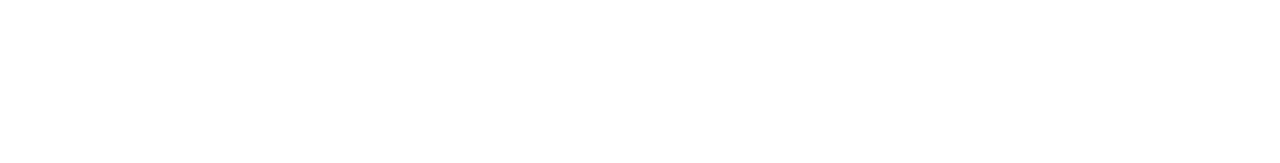
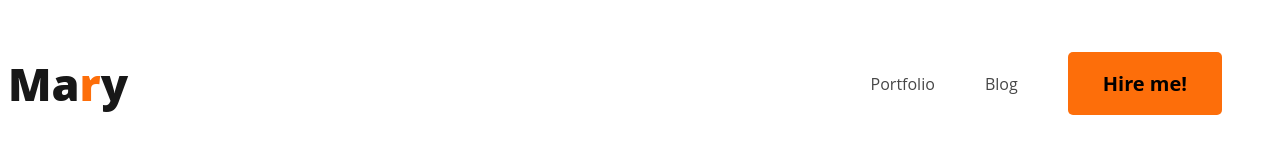
Before and after one commit to fahmidurshanto/developer-portfolio, a plain HTML site: page index.html in a window 1280 px wide. Drawn offline with Linux system fonts and the light colour scheme.

Commit message:
Nav bar added

```diff
--- a/index.html
+++ b/index.html
@@ -3,11 +3,24 @@
 <head>
     <meta charset="UTF-8">
     <meta name="viewport" content="width=device-width, initial-scale=1.0">
-    <title>Developer Portfolio</title>
+    <title>Web Developer Portfolio</title>
+    <link rel="preconnect" href="https://fonts.googleapis.com">
+    <link rel="preconnect" href="https://fonts.gstatic.com" crossorigin>
+    <link href="https://fonts.googleapis.com/css2?family=EB+Garamond:wght@500&display=swap" rel="stylesheet">
+    <link rel="stylesheet" href="styles/style.css">
 </head>
 <body>
     <header>
+        <!-- Navigation section -->
+        <nav>
+            <h3 class="nav-title">Ma<span class="text-orange">r</span>y</h3>
+            <ul>
+                <li><a href="">Portfolio</a></li>
+                <li><a href="">Blog</a></li>
+                <li><button class="btn-primary">Hire me!</button></li>
 
+            </ul>
+        </nav>
     </header>
     <main>
 
--- /dev/null
+++ b/styles/style.css
@@ -0,0 +1,39 @@
+/* Common shared styles */
+*{
+    font-family: 'EB Garamond', serif;
+        font-family: 'Open Sans', sans-serif;
+}
+.text-orange{
+    color: #FD6E0A;
+}
+.btn-primary{
+    background-color: #FD6E0A;
+    border-radius: 5px;
+    border: 0;
+    font-size: 20px;
+    font-weight: 700;
+    padding: 18px 35px;
+}
+/* Nav related styles */
+nav{
+    display: flex;
+    justify-content: space-between;
+    align-items: center;
+}
+.nav-title{
+        color: #181818;
+        font-weight: 800;
+        font-size: 45px;
+}
+nav > ul{
+    display: flex;
+    align-items: center;
+}
+nav li{
+    list-style: none;
+    margin-right: 50px;
+}
+nav a{
+    text-decoration: none;
+    color: #474747;
+}
```
